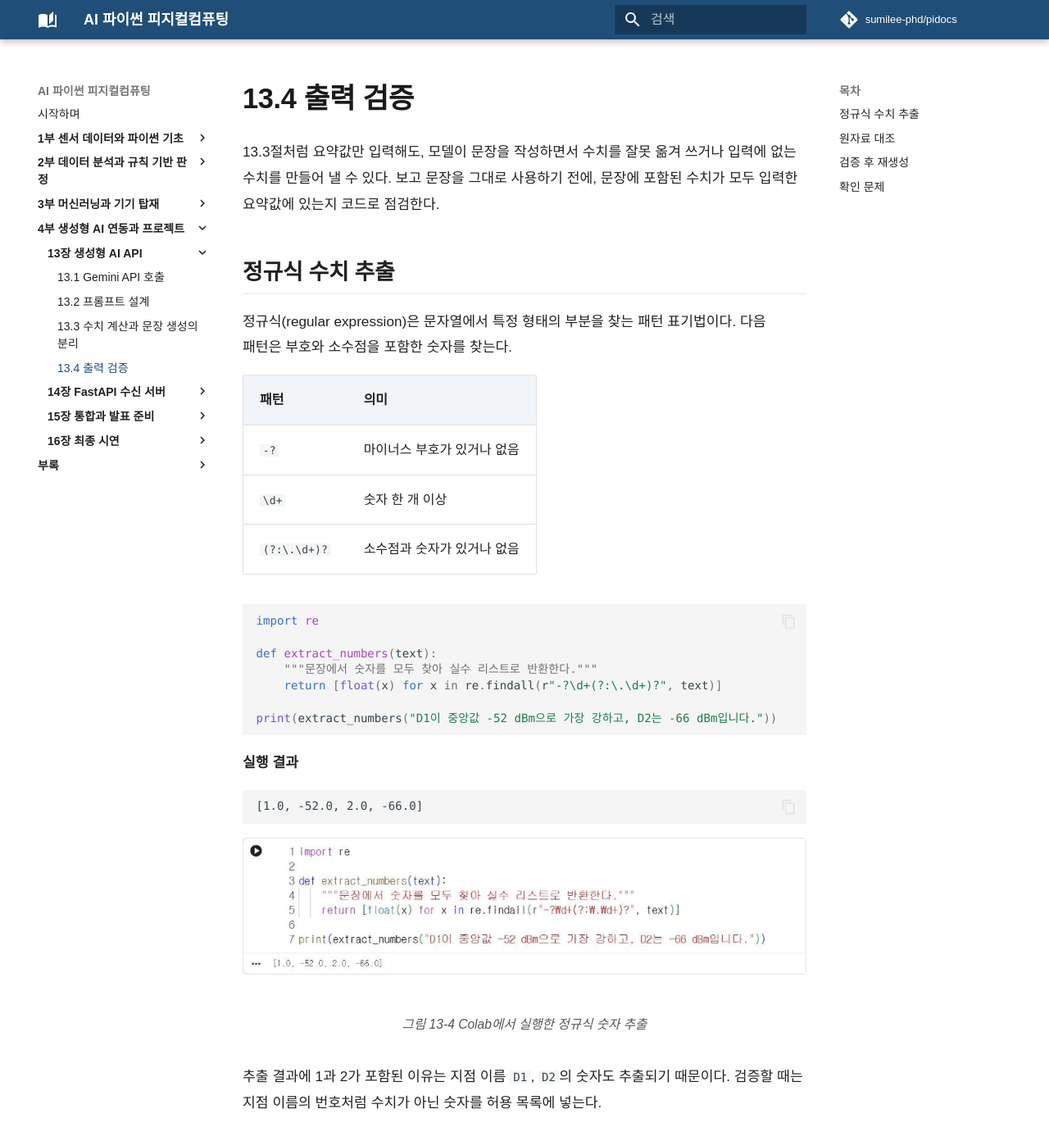
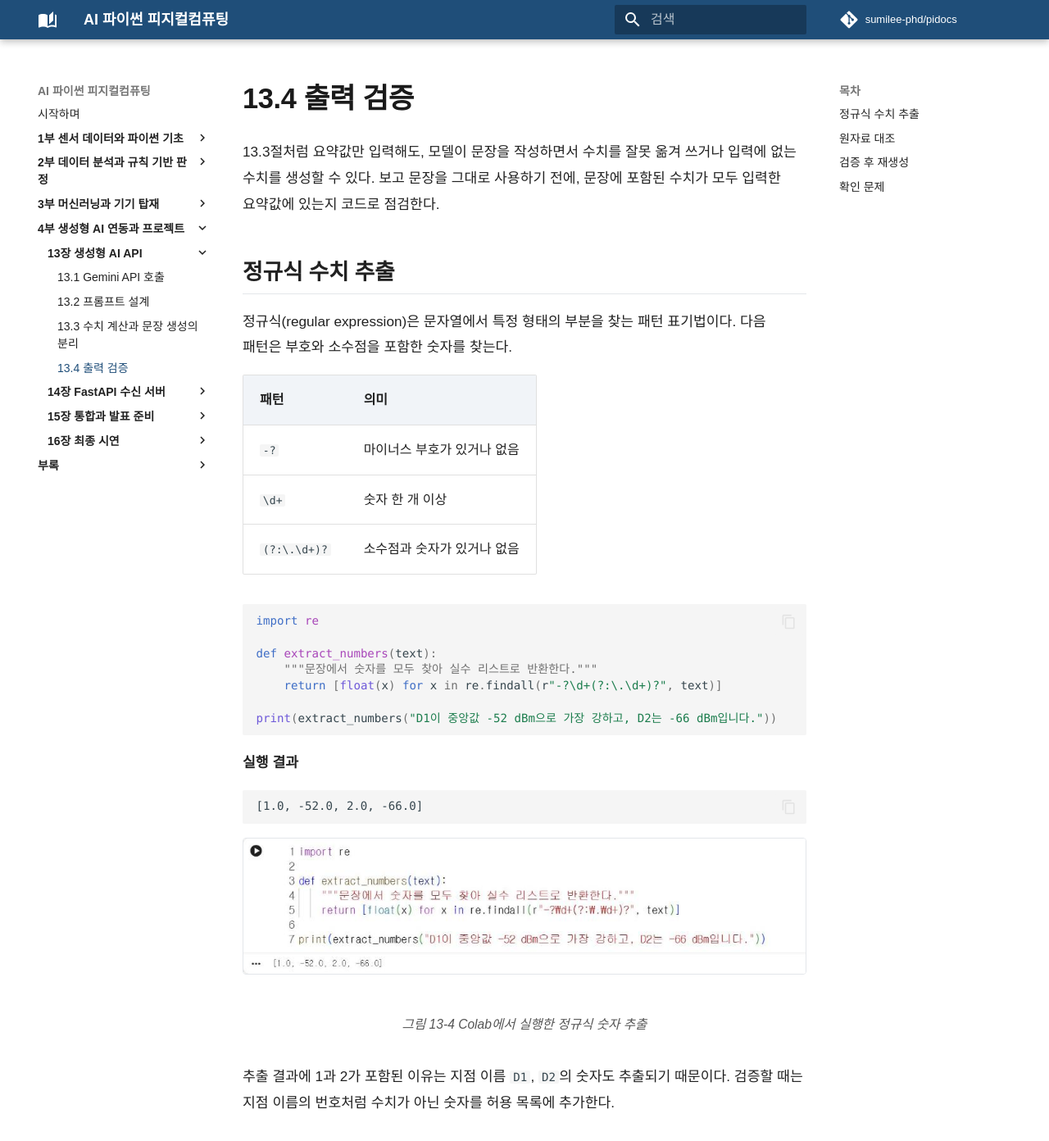
Before and after one commit to sumilee-phd/pidocs, an MkDocs documentation site: the page built from docs/ch13/13-4.md, in a window 1280 px wide and 1400 px high. Shown: the top 1392 px of the window at 82% size. Built offline with MkDocs 1.6.1 and Material for MkDocs 9.7.7, drawn with Linux system fonts in a browser that asks for light colours; some web fonts are replaced; comment, search, counter and statistics services are not loaded.

Commit message:
13장 문체 정리
Co-Authored-By: Claude Opus 5.5 <noreply@anthropic.com>

```diff
--- a/docs/ch13/13-4.md
+++ b/docs/ch13/13-4.md
@@ -1,6 +1,6 @@
 # 13.4 출력 검증
 
-13.3절처럼 요약값만 입력해도, 모델이 문장을 작성하면서 수치를 잘못 옮겨 쓰거나 입력에 없는 수치를 만들어 낼 수 있다. 보고 문장을 그대로 사용하기 전에, 문장에 포함된 수치가 모두 입력한 요약값에 있는지 코드로 점검한다.
+13.3절처럼 요약값만 입력해도, 모델이 문장을 작성하면서 수치를 잘못 옮겨 쓰거나 입력에 없는 수치를 생성할 수 있다. 보고 문장을 그대로 사용하기 전에, 문장에 포함된 수치가 모두 입력한 요약값에 있는지 코드로 점검한다.
 
 ## 정규식 수치 추출
 
@@ -33,7 +33,7 @@ print(extract_numbers("D1이 중앙값 -52 dBm으로 가장 강하고, D2는 -66
   <figcaption>그림 13-4 Colab에서 실행한 정규식 숫자 추출</figcaption>
 </figure>
 
-추출 결과에 1과 2가 포함된 이유는 지점 이름 `D1`, `D2`의 숫자도 추출되기 때문이다. 검증할 때는 지점 이름의 번호처럼 수치가 아닌 숫자를 허용 목록에 넣는다.
+추출 결과에 1과 2가 포함된 이유는 지점 이름 `D1`, `D2`의 숫자도 추출되기 때문이다. 검증할 때는 지점 이름의 번호처럼 수치가 아닌 숫자를 허용 목록에 추가한다.
 
 ## 원자료 대조
 
```
Also changed, not shown: docs/ch13/13-1.md (+1 -1 lines), docs/ch13/13-3.md (+1 -1 lines), docs/ch13/index.md (+1 -1 lines).
